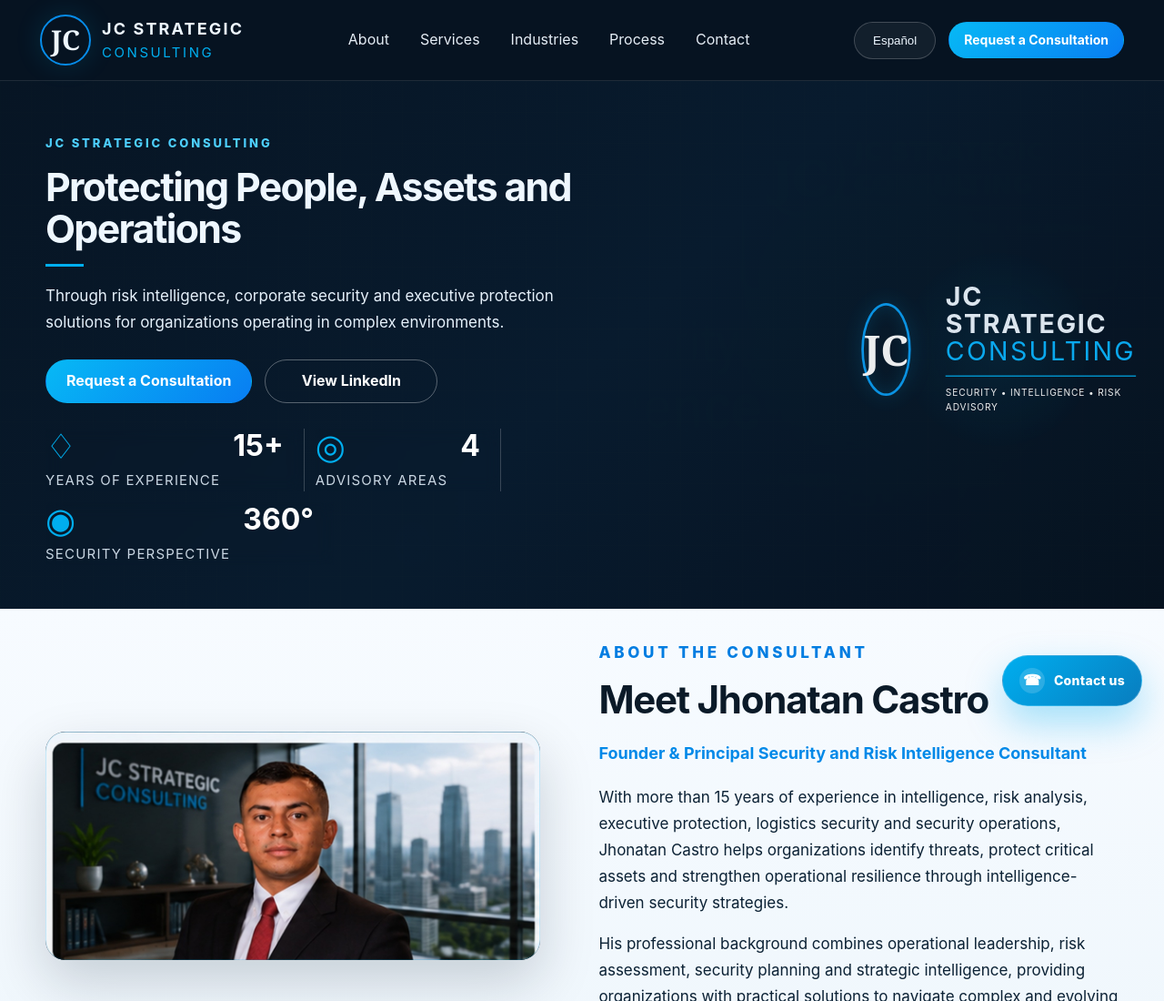
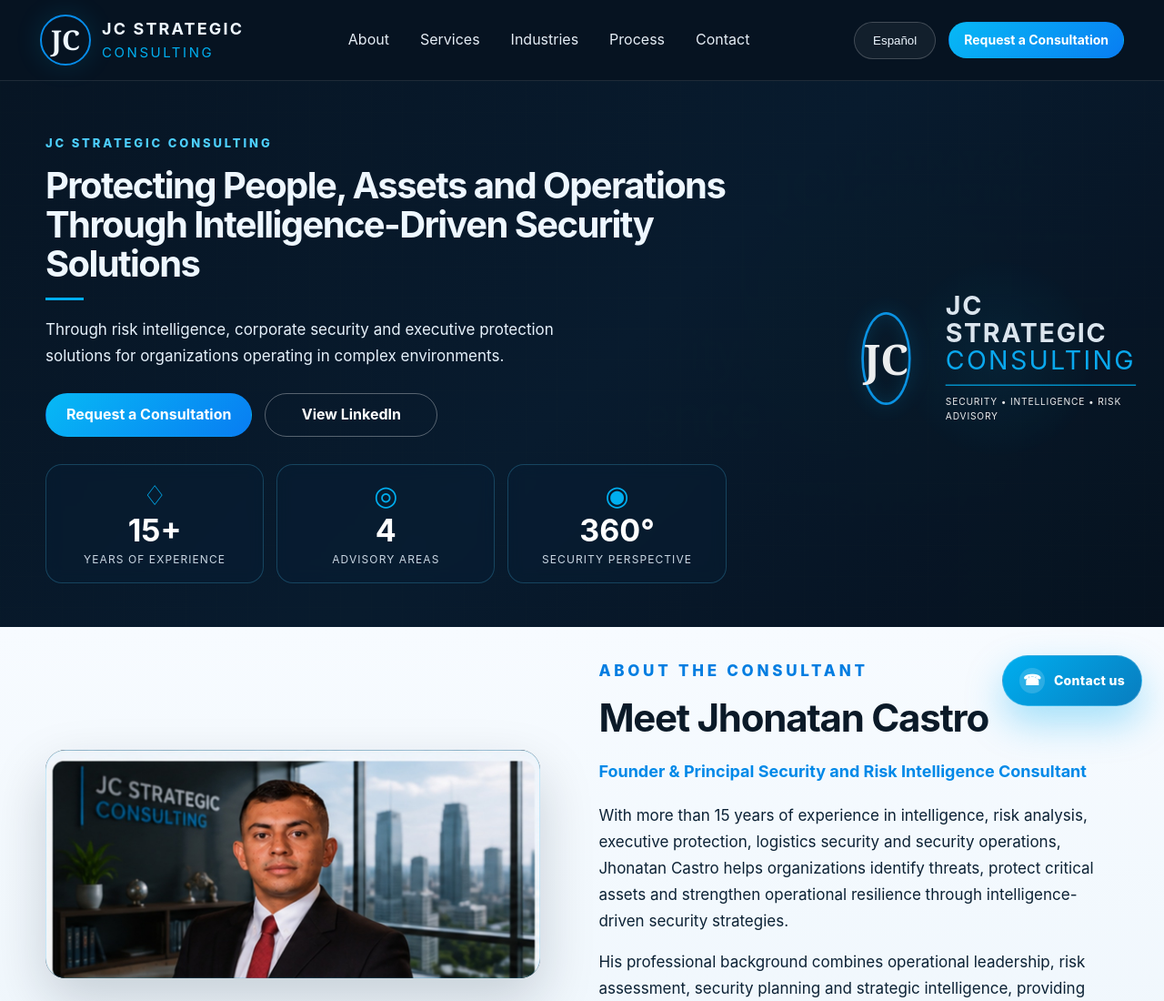
Before and after one commit to gabocaste883-bot/vv-strategic-consulting, a plain HTML site: page index.html in a window 1280 px wide. Shown: the top 1100 px of the page at 91% size. Drawn offline with Linux system fonts and the light colour scheme.

Commit message:
Add files via upload

```diff
--- a/assets/css/styles.css
+++ b/assets/css/styles.css
@@ -165,3 +165,75 @@
   .hero h1{ font-size:31px !important; }
   .hero-subtitle{ font-size:15px !important; }
 }
+
+
+/* V10 final requested fixes: longer hero title + premium metric cards */
+@media (min-width: 1101px){
+  .hero h1{
+    font-size:clamp(40px,3.05vw,52px)!important;
+    line-height:1.08!important;
+    max-width:780px!important;
+  }
+  .hero-copy{max-width:820px!important;}
+  .hero-proof{
+    display:grid!important;
+    grid-template-columns:repeat(3,minmax(0,1fr))!important;
+    gap:14px!important;
+    max-width:780px!important;
+    margin-top:30px!important;
+  }
+  .hero-proof span{
+    display:grid!important;
+    grid-template-columns:1fr!important;
+    justify-items:center!important;
+    text-align:center!important;
+    gap:7px!important;
+    padding:18px 16px!important;
+    border:1px solid rgba(77,207,255,.23)!important;
+    border-radius:18px!important;
+    background:rgba(8,31,54,.48)!important;
+    border-right:1px solid rgba(77,207,255,.23)!important;
+  }
+  .hero-proof span:before{
+    font-size:30px!important;
+    line-height:1!important;
+  }
+  .hero-proof strong{
+    font-size:34px!important;
+    line-height:1!important;
+  }
+  .hero-proof em{
+    font-size:12px!important;
+    line-height:1.25!important;
+    letter-spacing:.09em!important;
+  }
+}
+
+@media (max-width: 1100px){
+  .hero h1{
+    font-size:clamp(34px,5.6vw,48px)!important;
+    line-height:1.1!important;
+    max-width:100%!important;
+  }
+}
+
+@media (max-width: 900px){
+  .hero h1{
+    font-size:clamp(29px,7.8vw,36px)!important;
+    line-height:1.12!important;
+  }
+  .hero-proof{
+    max-width:340px!important;
+  }
+  .hero-proof span{
+    background:rgba(8,31,54,.38)!important;
+    border:1px solid rgba(77,207,255,.20)!important;
+  }
+}
+
+@media (max-width: 430px){
+  .hero h1{
+    font-size:29px!important;
+    line-height:1.12!important;
+  }
+}
--- a/index.html
+++ b/index.html
@@ -39,7 +39,7 @@
       <div class="container hero-grid">
         <div class="hero-copy reveal">
           <p class="eyebrow">JC Strategic Consulting</p>
-          <h1 data-en="Protecting People, Assets and Operations" data-es="Protegiendo personas, activos y operaciones">Protecting People, Assets and Operations</h1>
+          <h1 data-en="Protecting People, Assets and Operations Through Intelligence-Driven Security Solutions" data-es="Protegiendo personas, activos y operaciones mediante soluciones de seguridad basadas en inteligencia">Protecting People, Assets and Operations Through Intelligence-Driven Security Solutions</h1>
           <p class="hero-subtitle" data-en="Through risk intelligence, corporate security and executive protection solutions for organizations operating in complex environments." data-es="Mediante soluciones de inteligencia de riesgos, seguridad corporativa y protección ejecutiva para organizaciones que operan en entornos complejos.">Through risk intelligence, corporate security and executive protection solutions for organizations operating in complex environments.</p>
           <div class="hero-actions">
             <a class="btn" href="#contact" data-en="Request a Consultation" data-es="Solicitar consulta">Request a Consultation</a>
```
Also changed, not shown: 1 other file.
